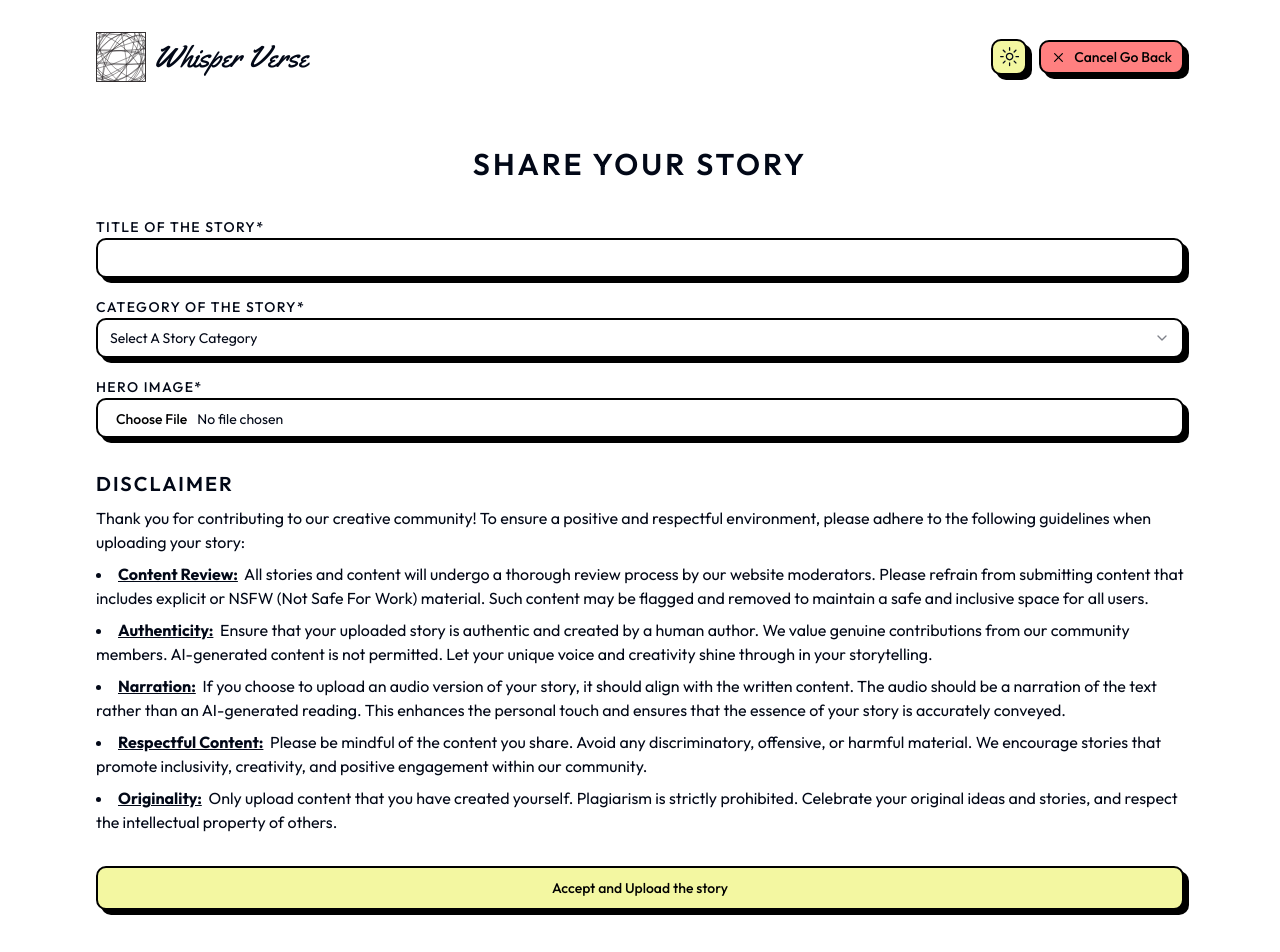
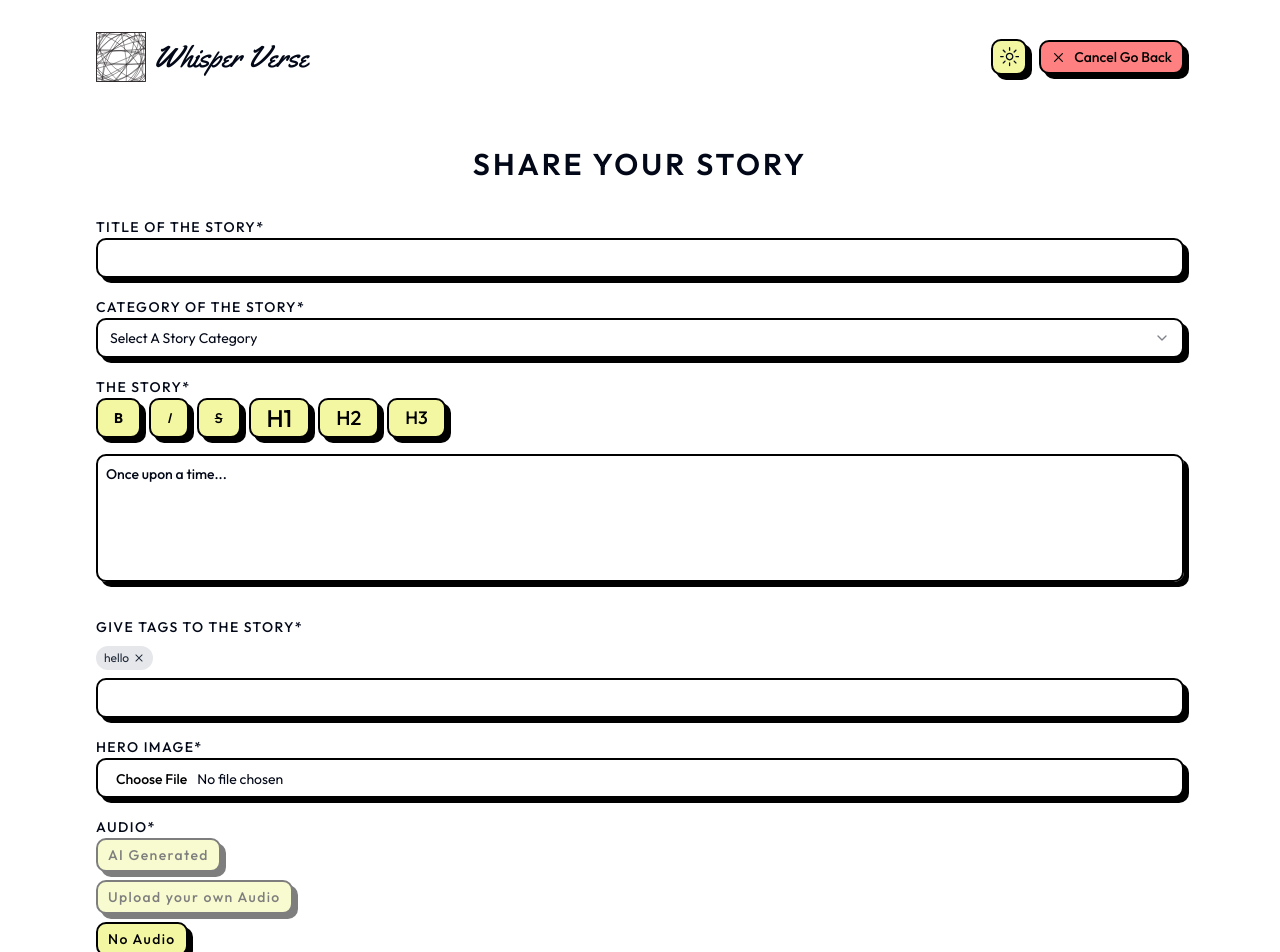
Before and after one commit to PRATHAM1ST/whisper-verse, a Next.js app: page /new in a window 1280 px wide. Shown: the top 952 px of the page. Built offline with nearby package versions, Linux system fonts and the light colour scheme.

Commit message:
making new components in new page

```diff
--- a/package.json
+++ b/package.json
@@ -12,8 +12,12 @@
     "@radix-ui/react-dropdown-menu": "^2.0.6",
     "@radix-ui/react-icons": "^1.3.0",
     "@radix-ui/react-label": "^2.0.2",
+    "@radix-ui/react-radio-group": "^1.1.3",
     "@radix-ui/react-select": "^2.0.0",
     "@radix-ui/react-slot": "^1.0.2",
+    "@tiptap/pm": "^2.3.1",
+    "@tiptap/react": "^2.3.1",
+    "@tiptap/starter-kit": "^2.3.1",
     "class-variance-authority": "^0.7.0",
     "clsx": "^2.1.1",
     "lucide-react": "^0.376.0",
--- /dev/null
+++ b/src/app/hello/page.tsx
@@ -0,0 +1,18 @@
+'use client'
+
+import { useEditor, EditorContent } from '@tiptap/react'
+import StarterKit from '@tiptap/starter-kit'
+
+const Tiptap = () => {
+  const editor = useEditor({
+    extensions: [
+      StarterKit,
+    ],
+  })
+
+  return (
+    <EditorContent editor={editor} />
+  )
+}
+
+export default Tiptap
--- a/src/app/new/page.tsx
+++ b/src/app/new/page.tsx
@@ -1,7 +1,11 @@
 import Header from "@/components/Header";
+import TagsMakerInput from "@/components/TagsMakerInput";
+import TextEditor from "@/components/TextEditor";
+import AudioSelection from "@/components/audioSelection";
 import { Button } from "@/components/ui/button";
 import { Input } from "@/components/ui/input";
 import { Label } from "@/components/ui/label";
+import { RadioGroup, RadioGroupItem } from "@/components/ui/radio-group";
 import {
   Select,
   SelectContent,
@@ -39,7 +43,6 @@ export default function New() {
               </SelectTrigger>
               <SelectContent>
                 <SelectGroup>
-                  <SelectLabel>Stories</SelectLabel>
                   {categories.map((category, idx) => (
                     <SelectItem key={idx} value={category}>
                       {category}
@@ -50,6 +53,14 @@ export default function New() {
             </Select>
           </div>
           <div>
+            <Label htmlFor="title">The story*</Label>
+            <TextEditor story="Once upon a time..." />
+          </div>
+          <div>
+            <Label htmlFor="title">Give Tags to the story*</Label>
+            <TagsMakerInput />
+          </div>
+          <div>
             <Label htmlFor="title">Hero image*</Label>
             <Input
               type="file"
@@ -58,6 +69,12 @@ export default function New() {
               placeholder="Choose a hero image"
               required
             />
+          </div>
+          <div>
+            <Label htmlFor="title">Audio*</Label>
+            <div className="flex gap-4">
+              <AudioSelection />
+            </div>
           </div>
           <div className="flex flex-col justify-start items-start gap-2 py-4">
             <h3 className="uppercase font-semibold text-center tracking-widest text-xl">
@@ -119,7 +136,6 @@ export default function New() {
               </li>
             </div>
           </div>
-
           <Button type="submit" size="lg">
             Accept and Upload the story
           </Button>
--- /dev/null
+++ b/src/components/AudioSelection.tsx
@@ -0,0 +1,80 @@
+"use client";
+import React, { useState } from "react";
+import { Button } from "./ui/button";
+import { Label } from "./ui/label";
+import { RadioGroup, RadioGroupItem } from "./ui/radio-group";
+
+export default function AudioSelection() {
+  const [currentlySelected, setCurrentlySelected] =
+    useState<string>("no-audio");
+
+  const handleSelection = (e: any) => {
+    setCurrentlySelected(e.target.value);
+    console.log(e);
+  };
+
+  console.log("currentlySelected", currentlySelected);
+
+  return (
+    <RadioGroup defaultValue={currentlySelected}>
+      <div className="flex">
+        <input
+          type="radio"
+          id="ai-generated"
+          value="ai-generated"
+          name="audio-selection"
+          onChange={handleSelection}
+          className="hidden"
+        />
+        <Label htmlFor="ai-generated">
+          <Button
+            type="button"
+            size="sm"
+            disabled={currentlySelected !== "ai-generated"}
+          >
+            AI Generated
+          </Button>
+        </Label>
+      </div>
+      <div className="flex">
+        <input
+          type="radio"
+          id="upload"
+          value="upload"
+          name="audio-selection"
+          onChange={handleSelection}
+          className="hidden"
+        />
+        <Label htmlFor="upload">
+          <Button
+            type="button"
+            size="sm"
+            disabled={currentlySelected !== "upload"}
+          >
+            Upload your own Audio
+          </Button>
+        </Label>
+      </div>
+      <div className="flex">
+        <input
+          type="radio"
+          id="no-audio"
+          value="no-audio"
+          name="audio-selection"
+          onChange={handleSelection}
+          defaultChecked={currentlySelected !== "no-audio"}
+          className="hidden"
+        />
+        <Label htmlFor="no-audio">
+          <Button
+            type="button"
+            size="sm"
+            disabled={currentlySelected !== "no-audio"}
+          >
+            No Audio
+          </Button>
+        </Label>
+      </div>
+    </RadioGroup>
+  );
+}
--- /dev/null
+++ b/src/components/TagsMakerInput.tsx
@@ -0,0 +1,53 @@
+"use client";
+import React, { useState } from "react";
+import { Input } from "./ui/input";
+import { Cross2Icon } from "@radix-ui/react-icons";
+
+export default function TagsMakerInput() {
+  const [tags, setTags] = useState<string[]>(["hello"]);
+  const [inputValue, setInputValue] = useState<string>("");
+
+  const handleKeyDown = (event: React.KeyboardEvent<HTMLInputElement>) => {
+    if (event.key === "Enter") {
+      const newTags = [...tags, inputValue];
+      setTags(newTags);
+      setInputValue("");
+    }
+  };
+
+  const handleTagDelete = (event: React.MouseEvent<SVGSVGElement>) => {
+    const tagToDelete = event.currentTarget.previousSibling?.textContent;
+    if (tagToDelete) {
+      const newTags = tags.filter((tag) => tag !== tagToDelete);
+      setTags(newTags);
+    }
+  };
+
+  return (
+    <>
+      <div className="flex gap-2 flex-wrap py-2">
+        {tags.map((tag) => (
+          <small
+            key={tag}
+            className="flex justify-center items-center bg-gray-200 dark:text-dark-foreground text-gray-800 px-2 py-1 rounded-full text-xs"
+          >
+            {tag}
+            <Cross2Icon
+              className="w-3 h-3 ml-1 cursor-pointer"
+              onClick={handleTagDelete}
+            />
+          </small>
+        ))}
+      </div>
+      <Input
+        type="text"
+        id="tags"
+        name="tags"
+        required
+        onKeyDown={handleKeyDown}
+        value={inputValue}
+        onChange={(e) => setInputValue(e.target.value)}
+      />
+    </>
+  );
+}
--- /dev/null
+++ b/src/components/TextEditor.tsx
@@ -0,0 +1,85 @@
+"use client";
+
+import { useEditor, EditorContent } from "@tiptap/react";
+import StarterKit from "@tiptap/starter-kit";
+import { Button } from "./ui/button";
+
+const TextEditor = ({
+  story = "<p>prathma</p>",
+  onChange = () => {},
+}: {
+  story: string;
+  onChange: (richText: string) => void;
+}) => {
+  const editor = useEditor({
+    extensions: [StarterKit.configure()],
+    content: story,
+    onUpdate({ editor }) {
+      onChange(editor.getHTML());
+    },
+    editorProps: {
+      attributes: {
+        class:
+          "w-full my-4 h-32 p-2 gap-2 overflow-x-hidden overflow-y-auto border-2 border-black dark:border-secondary-foreground shadow-sm dark:shadow-dark-foreground transition-[shadow] hover:shadow-0 duration-300 ease-in-out whitespace-nowrap rounded-lg text-sm font-medium ring-offset-background transition-colors focus-visible:outline-none focus-visible:ring-2 focus-visible:ring-ring focus-visible:ring-offset-2 disabled:pointer-events-none disabled:opacity-50",
+      },
+    },
+  });
+
+  return (
+    <div>
+      <div className="flex gap-2">
+        <Button
+          onClick={() => editor?.chain().focus().toggleBold().run()}
+          className="font-bold"
+          type="button"
+        >
+          B
+        </Button>
+        <Button
+          onClick={() => editor?.chain().focus().toggleItalic().run()}
+          className="italic"
+          type="button"
+        >
+          I
+        </Button>
+        <Button
+          onClick={() => editor?.chain().focus().toggleStrike().run()}
+          className="line-through"
+          type="button"
+        >
+          S
+        </Button>
+        <Button
+          onClick={() =>
+            editor?.chain().focus().toggleHeading({ level: 1 }).run()
+          }
+          className="text-2xl"
+          type="button"
+        >
+          H1
+        </Button>
+        <Button
+          onClick={() =>
+            editor?.chain().focus().toggleHeading({ level: 2 }).run()
+          }
+          className="text-xl"
+          type="button"
+        >
+          H2
+        </Button>
+        <Button
+          onClick={() =>
+            editor?.chain().focus().toggleHeading({ level: 3 }).run()
+          }
+          className="text-lg"
+          type="button"
+        >
+          H3
+        </Button>
+      </div>
+      <EditorContent editor={editor} />
+    </div>
+  );
+};
+
+export default TextEditor;
--- a/src/components/ui/input.tsx
+++ b/src/components/ui/input.tsx
@@ -11,7 +11,7 @@ const Input = React.forwardRef<HTMLInputElement, InputProps>(
       <input
         type={type}
         className={cn(
-          "flex h-10 w-full rounded-md border-2 border-black dark:border-secondary-foreground shadow-sm dark:shadow-dark-foreground transition-[shadow] focus:shadow-0 duration-300 ease-in-out bg-background px-3 py-2 text-sm ring-offset-background file:border-0 file:bg-transparent file:text-sm file:font-medium placeholder:text-muted-foreground focus-visible:outline-none focus-visible:ring-2 focus-visible:ring-ring focus-visible:ring-offset-2 disabled:cursor-not-allowed disabled:opacity-50",
+          "flex h-10 w-full rounded-md border-2 dark:bg-dark border-black dark:border-secondary-foreground shadow-sm dark:shadow-dark-foreground transition-[shadow] focus:shadow-0 duration-300 ease-in-out bg-background px-3 py-2 text-sm ring-offset-background file:border-0 file:bg-transparent file:text-sm file:font-medium placeholder:text-muted-foreground focus-visible:outline-none focus-visible:ring-2 focus-visible:ring-ring focus-visible:ring-offset-2 disabled:cursor-not-allowed disabled:opacity-50",
           className
         )}
         ref={ref}
--- /dev/null
+++ b/src/components/ui/radio-group.tsx
@@ -0,0 +1,44 @@
+"use client"
+
+import * as React from "react"
+import * as RadioGroupPrimitive from "@radix-ui/react-radio-group"
+import { Circle } from "lucide-react"
+
+import { cn } from "@/lib/utils"
+
+const RadioGroup = React.forwardRef<
+  React.ElementRef<typeof RadioGroupPrimitive.Root>,
+  React.ComponentPropsWithoutRef<typeof RadioGroupPrimitive.Root>
+>(({ className, ...props }, ref) => {
+  return (
+    <RadioGroupPrimitive.Root
+      className={cn("grid gap-2", className)}
+      {...props}
+      ref={ref}
+    />
+  )
+})
+RadioGroup.displayName = RadioGroupPrimitive.Root.displayName
+
+const RadioGroupItem = React.forwardRef<
+  React.ElementRef<typeof RadioGroupPrimitive.Item>,
+  React.ComponentPropsWithoutRef<typeof RadioGroupPrimitive.Item>
+>(({ className, ...props }, ref) => {
+  return (
+    <RadioGroupPrimitive.Item
+      ref={ref}
+      className={cn(
+        "aspect-square h-4 w-4 rounded-full border border-primary text-primary ring-offset-background focus:outline-none focus-visible:ring-2 focus-visible:ring-ring focus-visible:ring-offset-2 disabled:cursor-not-allowed disabled:opacity-50",
+        className
+      )}
+      {...props}
+    >
+      <RadioGroupPrimitive.Indicator className="flex items-center justify-center">
+        <Circle className="h-2.5 w-2.5 fill-current text-current" />
+      </RadioGroupPrimitive.Indicator>
+    </RadioGroupPrimitive.Item>
+  )
+})
+RadioGroupItem.displayName = RadioGroupPrimitive.Item.displayName
+
+export { RadioGroup, RadioGroupItem }
--- a/src/components/ui/select.tsx
+++ b/src/components/ui/select.tsx
@@ -19,7 +19,7 @@ const SelectTrigger = React.forwardRef<
   <SelectPrimitive.Trigger
     ref={ref}
     className={cn(
-      "flex h-10 w-full items-center justify-between rounded-md border-2 border-black dark:border-secondary-foreground shadow-sm dark:shadow-dark-foreground transition-[shadow] hover:shadow-0 duration-300 ease-in-out bg-background px-3 py-2 text-sm ring-offset-background placeholder:text-muted-foreground focus:outline-none focus:ring-2 focus:ring-ring focus:ring-offset-2 disabled:cursor-not-allowed disabled:opacity-50 [&>span]:line-clamp-1",
+      "flex h-10 w-full items-center justify-between rounded-md border-2 border-black dark:bg-dark dark:border-secondary-foreground shadow-sm dark:shadow-dark-foreground transition-[shadow] hover:shadow-0 duration-300 ease-in-out bg-background px-3 py-2 text-sm ring-offset-background placeholder:text-muted-foreground focus:outline-none focus:ring-2 focus:ring-ring focus:ring-offset-2 disabled:cursor-not-allowed disabled:opacity-50 [&>span]:line-clamp-1",
       className
     )}
     {...props}
@@ -75,7 +75,7 @@ const SelectContent = React.forwardRef<
     <SelectPrimitive.Content
       ref={ref}
       className={cn(
-        "relative z-50 max-h-96 min-w-[8rem] overflow-hidden rounded-md border bg-popover text-popover-foreground shadow-md data-[state=open]:animate-in data-[state=closed]:animate-out data-[state=closed]:fade-out-0 data-[state=open]:fade-in-0 data-[state=closed]:zoom-out-95 data-[state=open]:zoom-in-95 data-[side=bottom]:slide-in-from-top-2 data-[side=left]:slide-in-from-right-2 data-[side=right]:slide-in-from-left-2 data-[side=top]:slide-in-from-bottom-2",
+        "dark:bg-dark-foreground relative z-50 max-h-96 min-w-[8rem] overflow-hidden rounded-md border bg-popover text-popover-foreground shadow-md data-[state=open]:animate-in data-[state=closed]:animate-out data-[state=closed]:fade-out-0 data-[state=open]:fade-in-0 data-[state=closed]:zoom-out-95 data-[state=open]:zoom-in-95 data-[side=bottom]:slide-in-from-top-2 data-[side=left]:slide-in-from-right-2 data-[side=right]:slide-in-from-left-2 data-[side=top]:slide-in-from-bottom-2",
         position === "popper" &&
           "data-[side=bottom]:translate-y-1 data-[side=left]:-translate-x-1 data-[side=right]:translate-x-1 data-[side=top]:-translate-y-1",
         className
```
Also changed, not shown: src/components/Header.tsx (+2 -6 lines), src/components/gobackButton.tsx (added, +21 -0 lines), src/components/theme-provider.tsx (+0 -21 lines), 1 other file (tests, documents, lock files or other folders).
